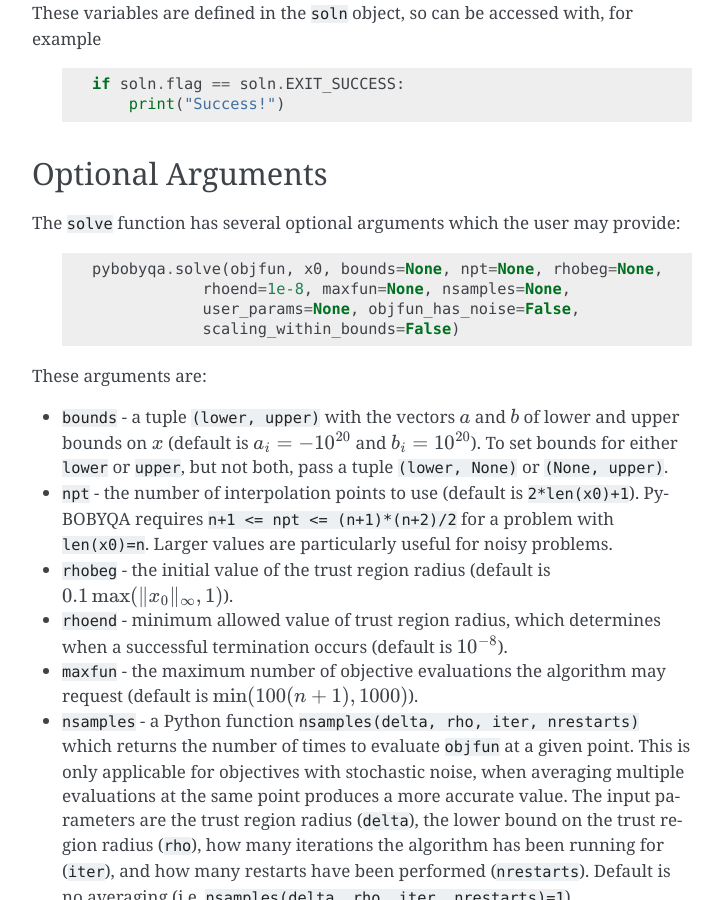
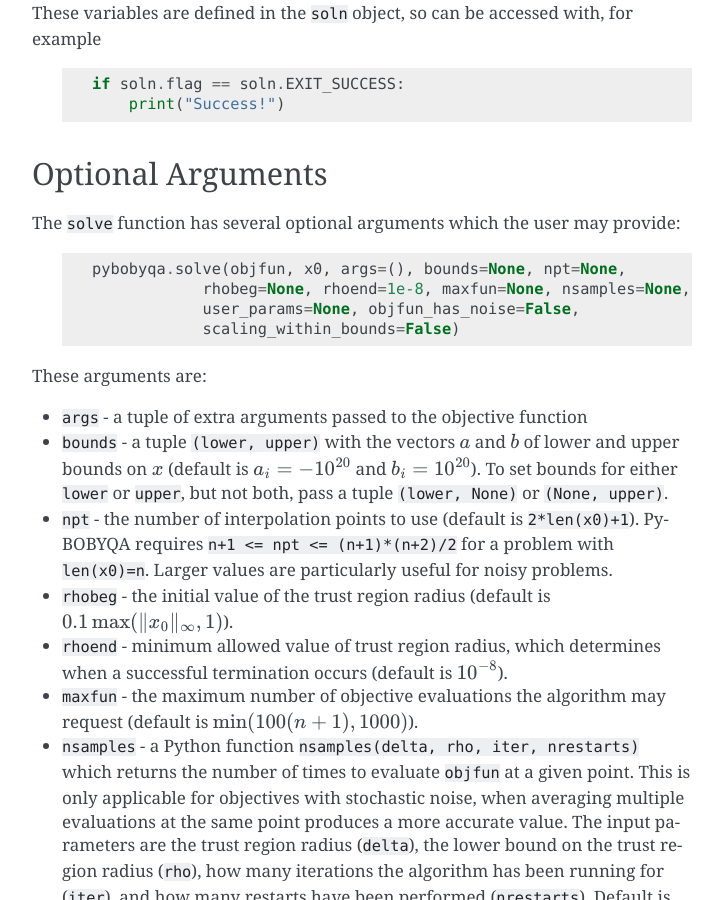
Before and after one commit to numericalalgorithmsgroup/pybobyqa, a Sphinx documentation site: the page built from docs/userguide.rst, in a window 1280 px wide and 900 px high, scrolled down 1836 px. Shown: the whole window, without its empty margins (388-1111 px from the left). Built offline with Sphinx 7.4.7, drawn with Linux system fonts in a browser that asks for light colours.

Commit message:
docs(userguide): Added documentation for `args`

```diff
--- a/docs/userguide.rst
+++ b/docs/userguide.rst
@@ -65,13 +65,14 @@ The :code:`solve` function has several optional arguments which the user may pro
 
   .. code-block:: python
 
-      pybobyqa.solve(objfun, x0, bounds=None, npt=None, rhobeg=None,
-                  rhoend=1e-8, maxfun=None, nsamples=None,
+      pybobyqa.solve(objfun, x0, args=(), bounds=None, npt=None,
+		  rhobeg=None, rhoend=1e-8, maxfun=None, nsamples=None,
                   user_params=None, objfun_has_noise=False,
                   scaling_within_bounds=False)
 
 These arguments are:
 
+* :code:`args` - a tuple of extra arguments passed to the objective function
 * :code:`bounds` - a tuple :code:`(lower, upper)` with the vectors :math:`a` and :math:`b` of lower and upper bounds on :math:`x` (default is :math:`a_i=-10^{20}` and :math:`b_i=10^{20}`). To set bounds for either :code:`lower` or :code:`upper`, but not both, pass a tuple :code:`(lower, None)` or :code:`(None, upper)`.
 * :code:`npt` - the number of interpolation points to use (default is :code:`2*len(x0)+1`). Py-BOBYQA requires :code:`n+1 <= npt <= (n+1)*(n+2)/2` for a problem with :code:`len(x0)=n`. Larger values are particularly useful for noisy problems.
 * :code:`rhobeg` - the initial value of the trust region radius (default is :math:`0.1\max(\|x_0\|_{\infty}, 1)`).
```
